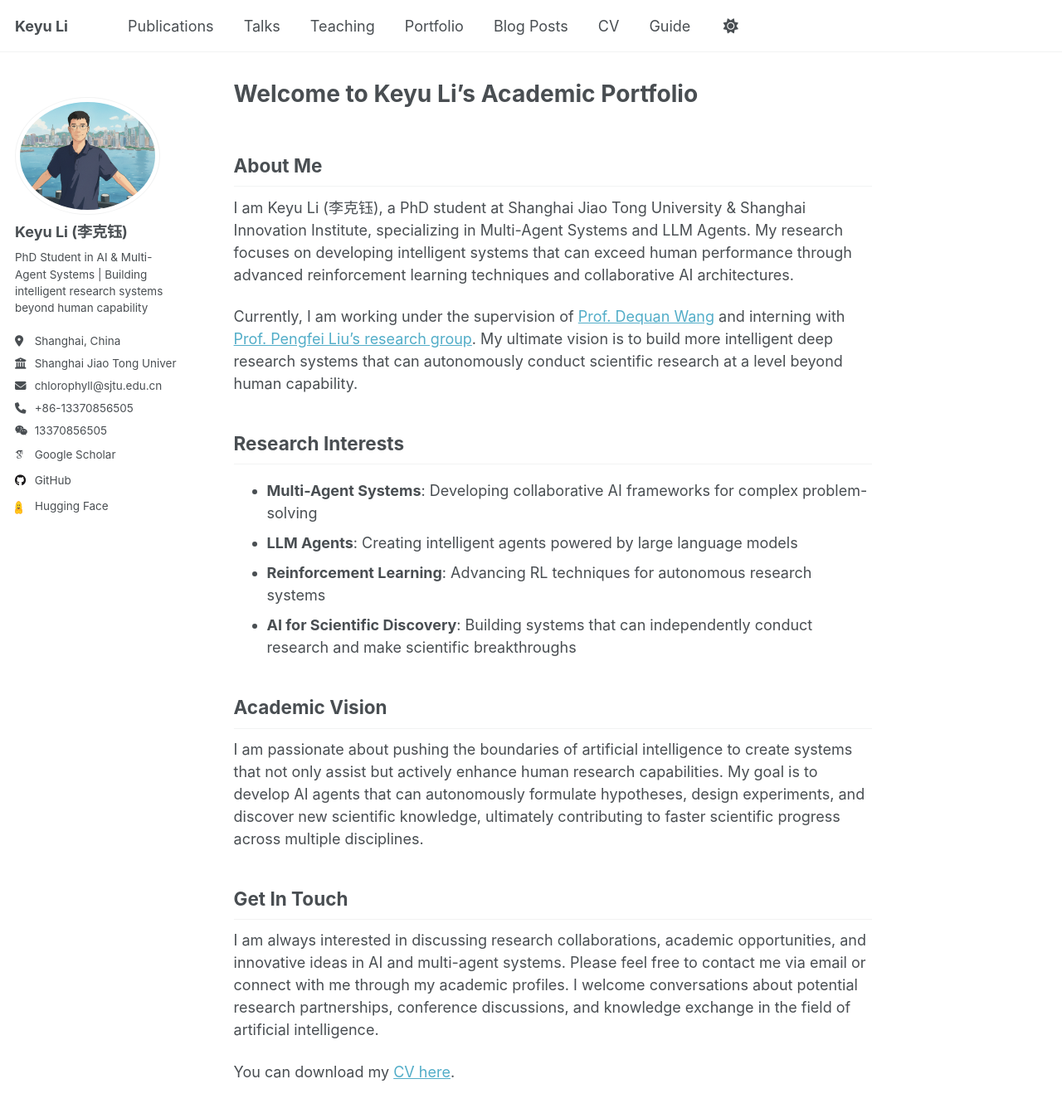
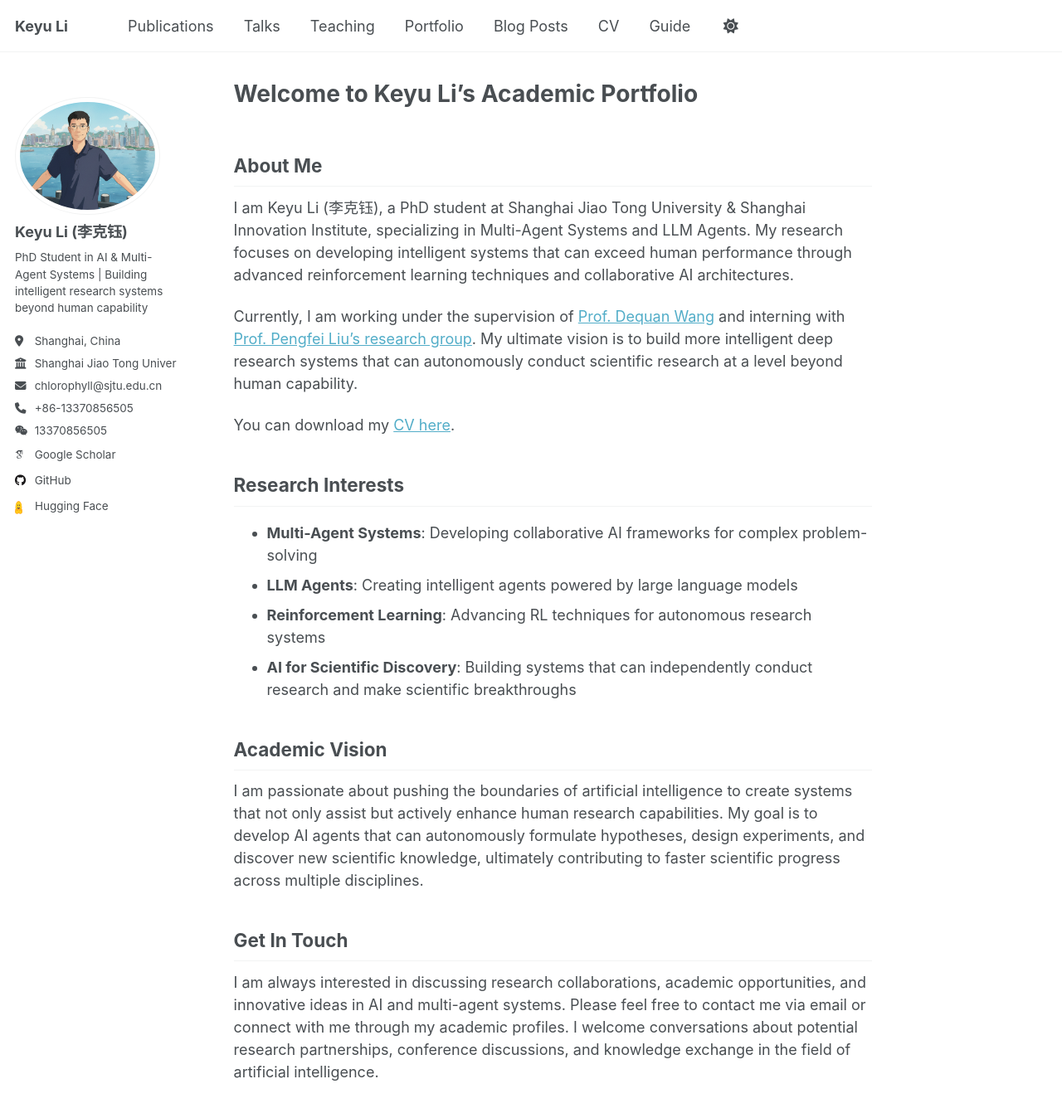
Before and after one commit to weizhihao1/weizhihao1.github.io, a Jekyll site: the page built from _pages/about.md, in a window 1280 px wide and 1400 px high. Shown: the top 1342 px of the window at 83% size. Built offline with Jekyll 4.4.1, drawn with Linux system fonts in a browser that asks for light colours; some web fonts are replaced; a script that is not in the unit is left out; part of the change alters nothing that is shown.

Commit message:
update cv position

```diff
--- a/_pages/about.md
+++ b/_pages/about.md
@@ -13,6 +13,8 @@ I am Keyu Li (李克钰), a PhD student at Shanghai Jiao Tong University & Shang
 
 Currently, I am working under the supervision of [Prof. Dequan Wang](https://dequan.wang/) and interning with [Prof. Pengfei Liu's research group](https://plms.ai/). My ultimate vision is to build more intelligent deep research systems that can autonomously conduct scientific research at a level beyond human capability.
 
+You can download my [CV here](/files/简历2025_V2.pdf).
+
 ## Research Interests
 
 - **Multi-Agent Systems**: Developing collaborative AI frameworks for complex problem-solving
@@ -27,5 +29,3 @@ I am passionate about pushing the boundaries of artificial intelligence to creat
 ## Get In Touch
 
 I am always interested in discussing research collaborations, academic opportunities, and innovative ideas in AI and multi-agent systems. Please feel free to contact me via email or connect with me through my academic profiles. I welcome conversations about potential research partnerships, conference discussions, and knowledge exchange in the field of artificial intelligence.
-
-You can download my [CV here](/files/简历2025_V2.pdf).
```
